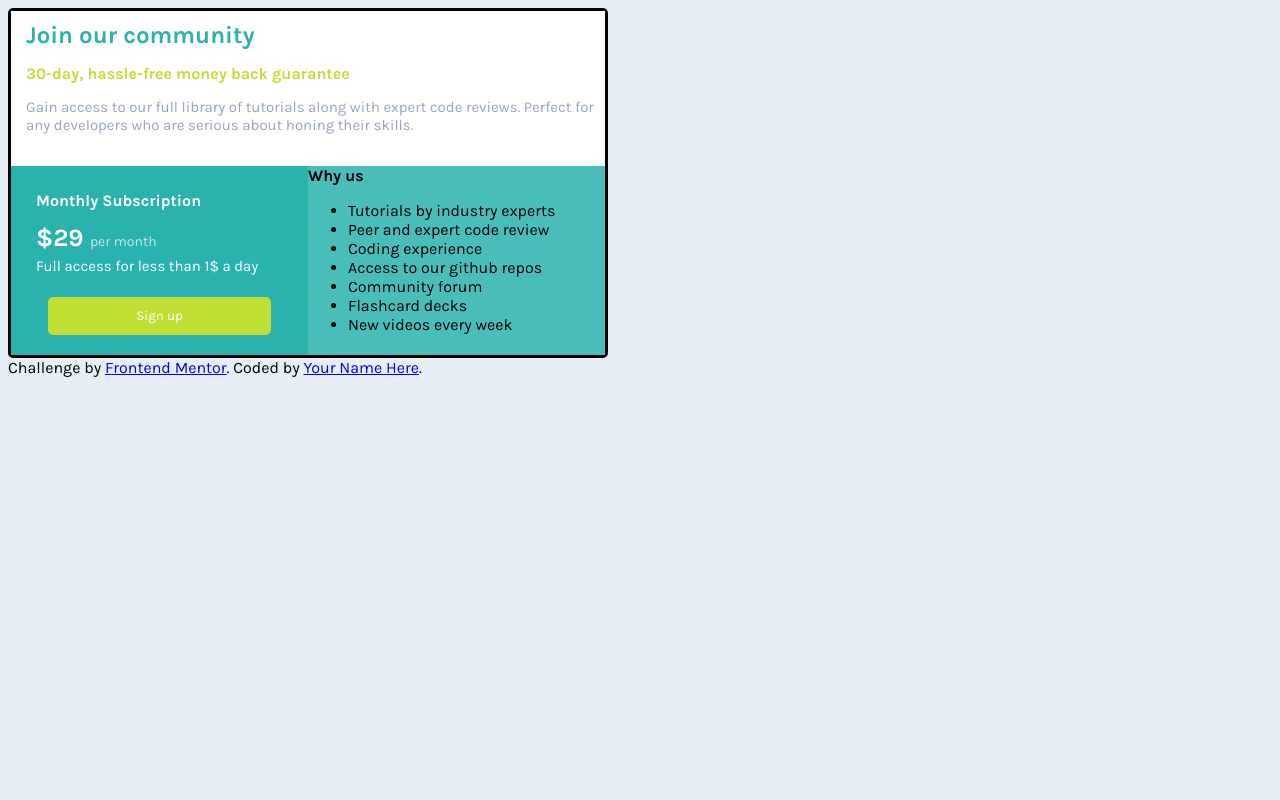
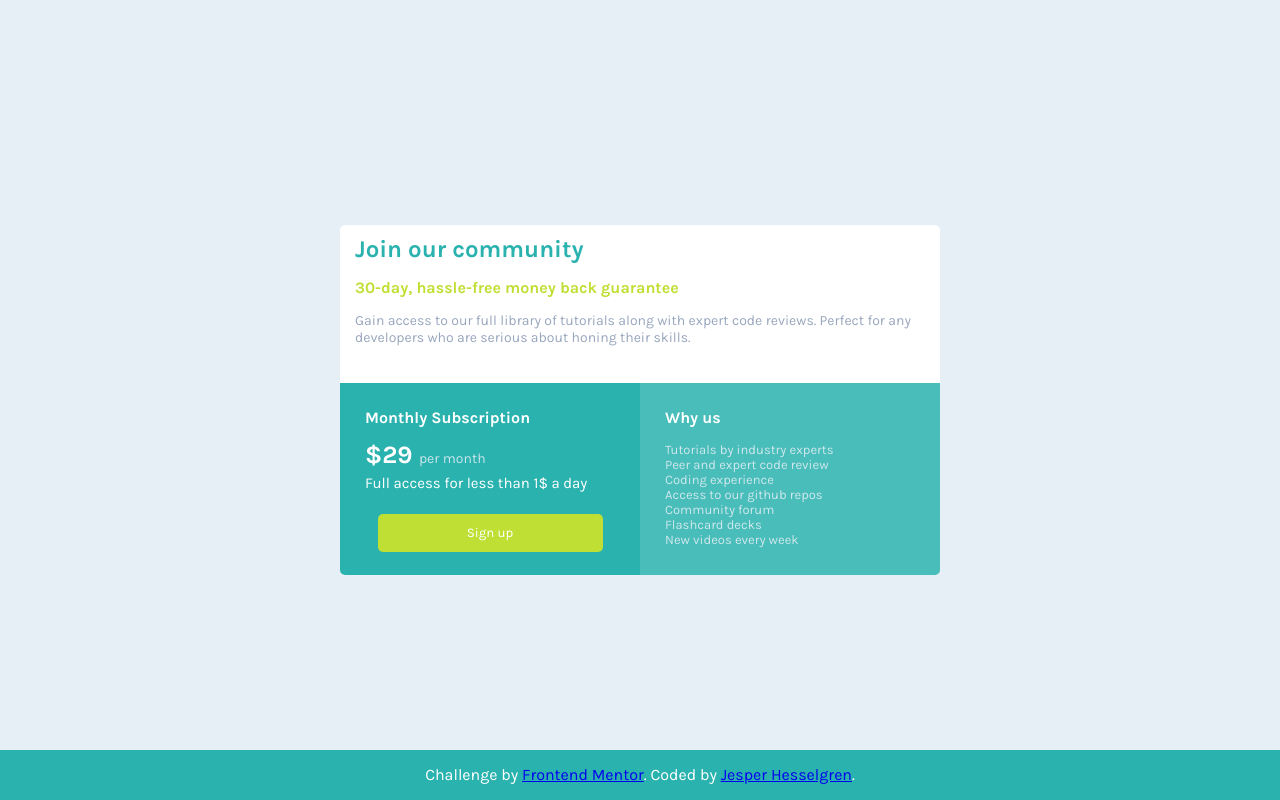
Before and after one commit to Jepennn/single-price-grid-component, a plain HTML site: page index.html in a window 1280 px wide. Drawn offline with Linux system fonts and the light colour scheme.

Commit message:
Finshed the style for the pricecard

```diff
--- a/index.html
+++ b/index.html
@@ -32,7 +32,7 @@
         <p class="p3-left-square">Full access for less than 1$ a day</p>
         <button>Sign up</button>
       </div><!--Right square starts hear--><div class="right-square">
-        <h4>Why us</h4>
+        <h4 class="right-heading">Why us</h4>
         <ul>
                  <li>Tutorials by industry experts</li>
                  <li>Peer and expert code review</li>
@@ -48,7 +48,7 @@
   <footer>
     <p class="attribution">
       Challenge by <a href="https://www.frontendmentor.io?ref=challenge" target="_blank">Frontend Mentor</a>.
-      Coded by <a href="#">Your Name Here</a>.
+      Coded by <a href="#">Jesper Hesselgren</a>.
     </p>
   </footer>
 </body>
--- a/style.css
+++ b/style.css
@@ -14,7 +14,23 @@ h2, h4, p{
 }
 
 body {
-    background-color: rgb(229, 239, 245)
+    background-color: rgb(229, 239, 245);
+    display: flex;
+    justify-content: center;
+    align-items: center;
+    height: 100vh;
+    margin: 0;
+}
+
+footer{
+    position: absolute;
+    bottom: 0;
+    width: 100%;
+    height: 50px;
+    background-color: rgb(42, 178, 175);
+    color: #ffff;
+    text-align: center;
+    padding-top: 15px;
 }
 
 button {
@@ -34,7 +50,7 @@ button {
 .main-square{
     width: 600px;
     height: 350px;
-    border: 3px solid black;
+    overflow: hidden;
     border-radius: 5px;
 }
 
@@ -86,7 +102,7 @@ button {
     position: relative;
     top: 40px;
     left: 15px;
-    font-size: 15px;
+    font-size: 14px;
 }
 
 /*Design for bottom-left-square starts hear*/
@@ -121,3 +137,26 @@ span{
     font-size: 25px;
     color: #ffff;
 }
+
+/*Design for bottom-right-square starts hear*/
+
+ul, .right-heading{
+    color: #ffff;
+    margin: 0;
+    padding: 0;
+    position: relative;
+}
+
+.right-heading{
+    color: #ffff;
+    top: 25px;
+    left: 25px;
+}
+
+ul{
+    color: rgba(229, 239, 245, 0.856);
+    top: 40px;
+    font-size: 13px;
+    list-style: none;
+    left: 25px;
+}
```
